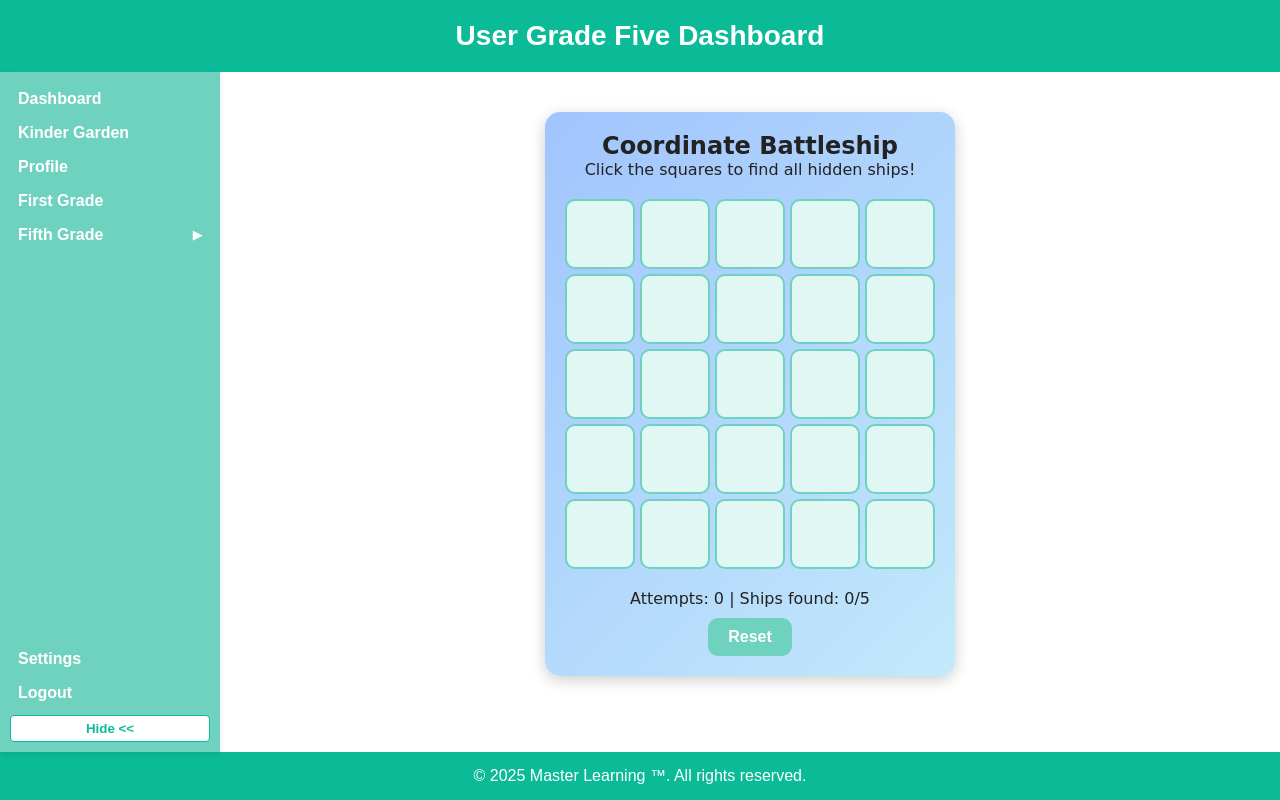
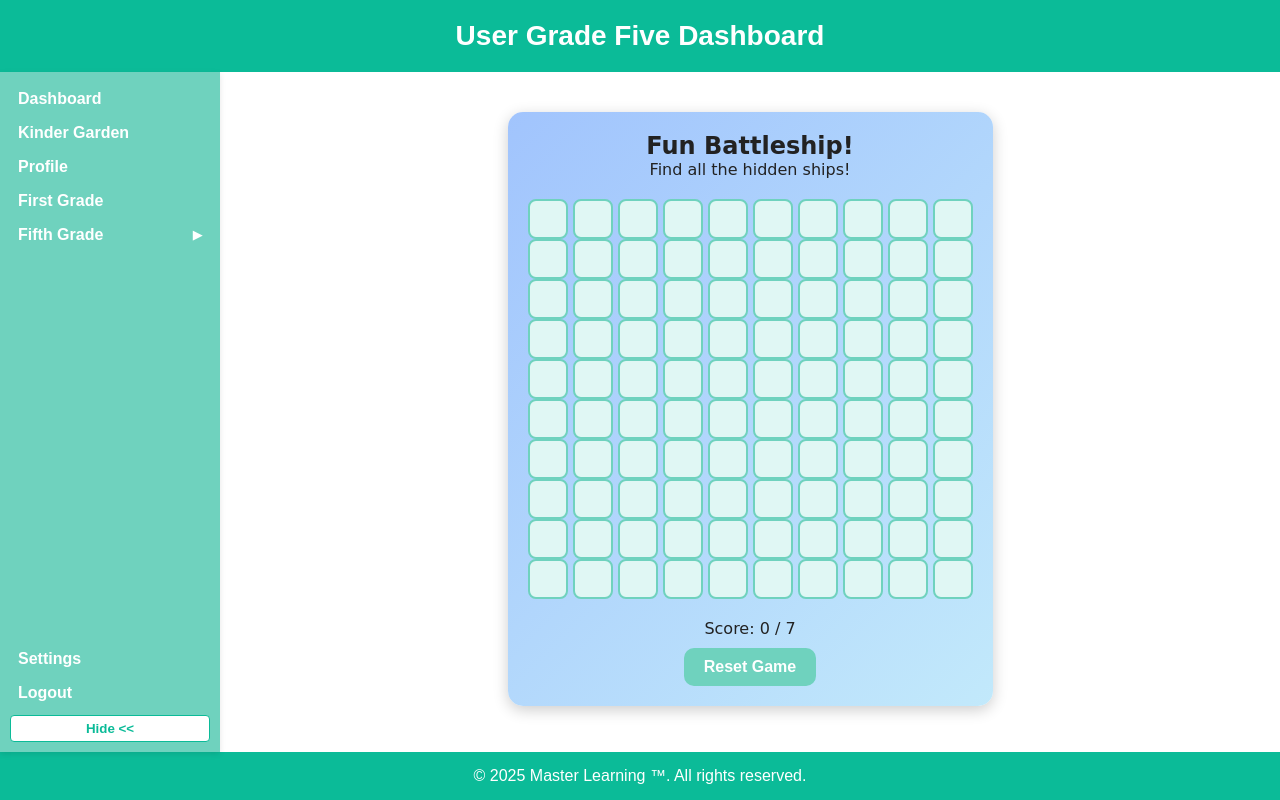
Before and after one commit to 1981master/Educations, a Vue app: page /fifth-grade/game11 in a window 1280 px wide. Built offline with nearby package versions, Linux system fonts and the light colour scheme.

Commit message:
adde more on Fifth Grade

```diff
--- a/src/components/FifthGradeComponents/CoordinateBattleship.vue
+++ b/src/components/FifthGradeComponents/CoordinateBattleship.vue
@@ -1,88 +1,89 @@
 <template>
   <div class="battleship-game">
-    <h2>Coordinate Battleship</h2>
-    <p>Click the squares to find all hidden ships!</p>
+    <h2>Fun Battleship!</h2>
+    <p>Find all the hidden ships!</p>
 
     <div class="grid">
-      <div
-        v-for="(cell, index) in grid"
-        :key="index"
-        class="cell"
-        :class="{
-          hit: cell.status === 'hit',
-          miss: cell.status === 'miss',
-        }"
-        @click="attackCell(index)"
-      >
-        {{ cell.status === 'hit' ? '💥' : cell.status === 'miss' ? '❌' : '' }}
+      <div v-for="(row, rIndex) in board" :key="rIndex" class="row">
+        <div
+          v-for="(cell, cIndex) in row"
+          :key="cIndex"
+          class="cell"
+          :class="{
+            hit: cell.hit && cell.hasShip,
+            miss: cell.hit && !cell.hasShip,
+          }"
+          @click="attackCell(rIndex, cIndex)"
+        >
+          {{ cell.hit && cell.hasShip ? '💥' : cell.hit ? '💦' : '' }}
+        </div>
       </div>
     </div>
 
     <div class="info">
-      <p>{{ message }}</p>
-      <p>
-        Attempts: {{ attempts }} | Ships found: {{ shipsFound }}/{{
-          totalShips
-        }}
-      </p>
-      <button @click="resetGame">Reset</button>
+      <p>Score: {{ score }} / {{ totalShips }}</p>
     </div>
+
+    <button @click="resetGame" class="reset-btn">Reset Game</button>
   </div>
 </template>
 
 <script>
   export default {
-    name: 'CoordinateBattleship',
+    name: 'FunBattleship',
     data() {
       return {
-        rows: 5,
-        cols: 5,
-        totalShips: 5,
-        grid: [],
-        shipPositions: [],
-        attempts: 0,
-        shipsFound: 0,
-        message: '',
+        rows: 10,
+        cols: 10,
+        totalShips: 7,
+        board: [],
+        ships: [],
+        score: 0,
       }
     },
     created() {
-      this.initGame()
+      this.resetGame()
     },
     methods: {
-      initGame() {
-        this.grid = Array(this.rows * this.cols)
-          .fill()
-          .map(() => ({ status: null }))
-
-        const positions = new Set()
-        while (positions.size < this.totalShips) {
-          positions.add(Math.floor(Math.random() * this.rows * this.cols))
+      generateBoard() {
+        const board = []
+        for (let r = 0; r < this.rows; r++) {
+          const row = []
+          for (let c = 0; c < this.cols; c++) {
+            row.push({ hit: false, hasShip: false })
+          }
+          board.push(row)
         }
-        this.shipPositions = Array.from(positions)
-
-        this.attempts = 0
-        this.shipsFound = 0
-        this.message = ''
+        return board
       },
-      attackCell(index) {
-        if (this.grid[index].status) return
-
-        this.attempts++
-        if (this.shipPositions.includes(index)) {
-          this.grid[index].status = 'hit'
-          this.shipsFound++
-          this.message = '🎉 Hit! Keep going!'
-        } else {
-          this.grid[index].status = 'miss'
-          this.message = '❌ Miss! Try again!'
+      placeShips() {
+        this.ships = []
+        let placed = 0
+        while (placed < this.totalShips) {
+          const r = Math.floor(Math.random() * this.rows)
+          const c = Math.floor(Math.random() * this.cols)
+          if (!this.board[r][c].hasShip) {
+            this.board[r][c].hasShip = true
+            this.ships.push({ row: r, col: c })
+            placed++
+          }
         }
-
-        if (this.shipsFound === this.totalShips) {
-          this.message = `🏆 All ships found in ${this.attempts} attempts!`
+      },
+      attackCell(r, c) {
+        const cell = this.board[r][c]
+        if (cell.hit) return
+        cell.hit = true
+        if (cell.hasShip) {
+          this.score++
+        }
+        if (this.score === this.totalShips) {
+          alert('🎉 Congratulations! You found all the ships!')
         }
       },
       resetGame() {
-        this.initGame()
+        this.board = this.generateBoard()
+        this.score = 0
+        this.placeShips()
       },
     },
   }
@@ -105,21 +106,21 @@
 
   .grid {
     display: grid;
-    grid-template-columns: repeat(5, 70px);
+    grid-template-columns: repeat(10, 40px);
     gap: 5px;
     margin: 20px 0;
   }
 
   .cell {
-    width: 70px;
-    height: 70px;
-    border-radius: 10px;
+    width: 40px;
+    height: 40px;
+    border-radius: 8px;
     border: 2px solid #6fd2be;
     display: flex;
     align-items: center;
     justify-content: center;
     cursor: pointer;
-    font-size: 28px;
+    font-size: 24px;
     background: #e0f7f4;
     transition:
       transform 0.2s,
@@ -134,13 +135,11 @@
   .cell.hit {
     background-color: #4caf50;
     color: white;
-    font-size: 32px;
   }
 
   .cell.miss {
     background-color: #f28b82;
     color: white;
-    font-size: 32px;
   }
 
   .info {
@@ -149,7 +148,7 @@
     align-items: center;
   }
 
-  .info button {
+  .reset-btn {
     margin-top: 10px;
     padding: 10px 20px;
     cursor: pointer;
@@ -164,7 +163,7 @@
       transform 0.2s;
   }
 
-  .info button:hover {
+  .reset-btn:hover {
     background-color: #06977a;
     transform: scale(1.05);
   }
```
